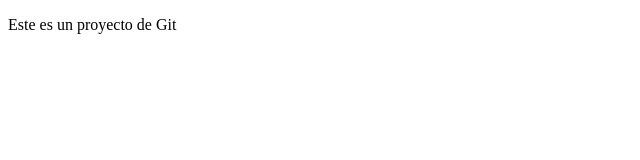
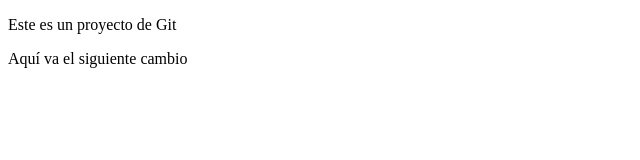
Before and after one commit to SebastianGiraldo99/example_platzi, a plain HTML site: page index.html in a window 1280 px wide. Shown: the whole page, without its empty margins (0-640 px from the left). Drawn offline with Linux system fonts and the light colour scheme.

Commit message:
El primer cambio realizado

```diff
--- a/index.html
+++ b/index.html
@@ -7,5 +7,6 @@
 </head>
 <body>
     <p>Este es un proyecto de Git</p>
+    <p>Aquí va el siguiente cambio</p>
 </body>
 </html>
```
